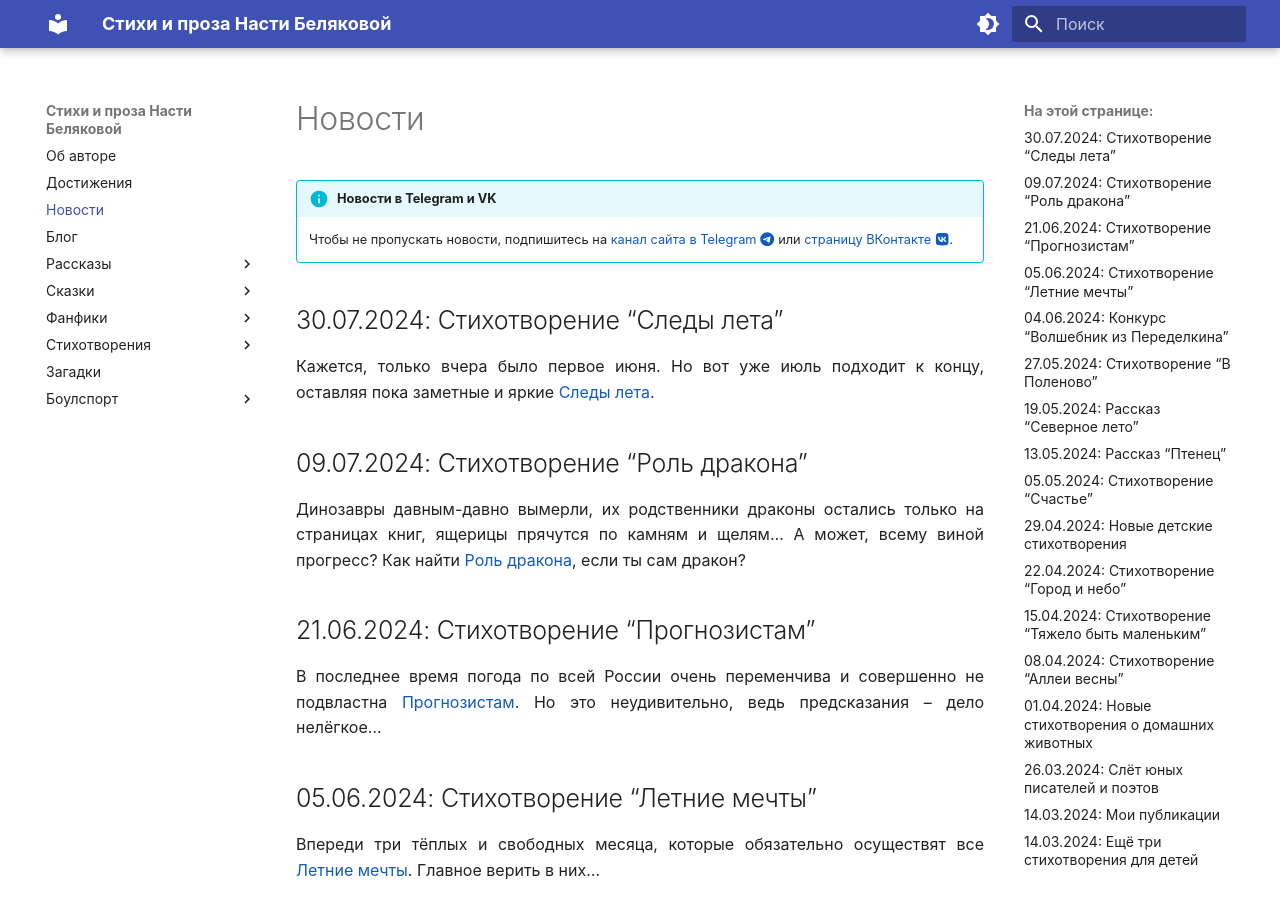
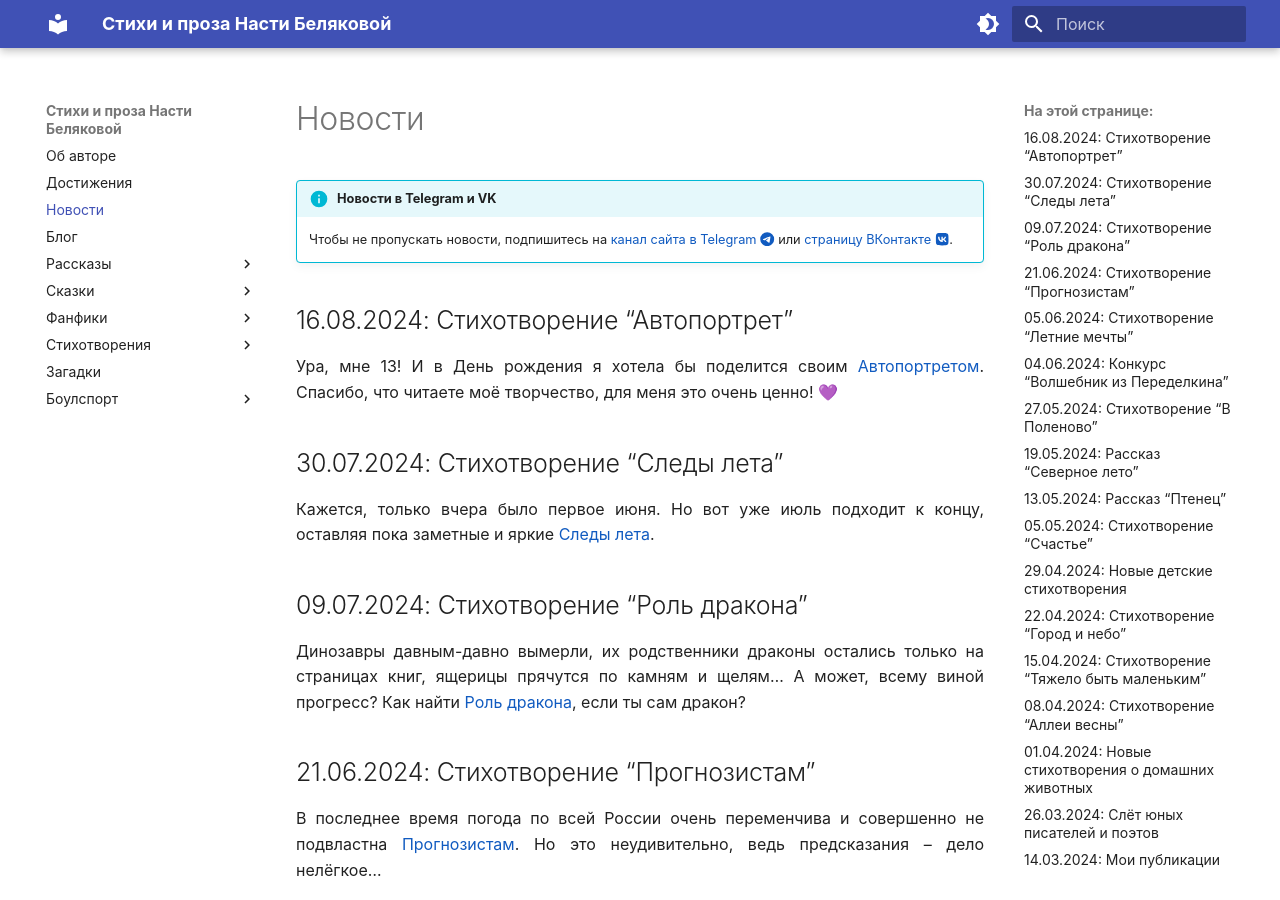
Before and after one commit to lib-beliakova/lib-beliakova.github.io, an MkDocs documentation site: the page built from docs/news.md, in a window 1280 px wide and 900 px high. Built offline with MkDocs 1.6.1 and Material for MkDocs 9.7.7, drawn with Linux system fonts in a browser that asks for light colours.

Commit message:
Self-portrait

```diff
--- a/docs/news.md
+++ b/docs/news.md
@@ -2,6 +2,10 @@
 
 !!! info "Новости в Telegram и VK"
     Чтобы не пропускать новости, подпишитесь на [канал сайта в Telegram :fontawesome-brands-telegram:](https://t.me/lib_beliakova) или [страницу ВКонтакте :fontawesome-brands-vk:](https://vk.com/lib_beliakova).
+
+## 16.08.2024: Стихотворение "Автопортрет"
+
+Ура, мне 13! И в День рождения я хотела бы поделится своим [Автопортретом](poems/self-portrait.md). Спасибо, что читаете моё творчество, для меня это очень ценно! 💜
 
 ## 30.07.2024: Стихотворение "Следы лета"
 
--- a/docs/poems/index.md
+++ b/docs/poems/index.md
@@ -76,6 +76,7 @@
 
     ---
 
+    * [Автопортрет](self-portrait.md)
     * [Линии чернил](ink-lines.md)
     * [У поэта так бывает...](poets.md)
     * [Берег поэзии](coast-of-poetry.md)
--- a/mkdocs.yml
+++ b/mkdocs.yml
@@ -98,6 +98,7 @@ nav:
       - poems/old-palace.md
       - poems/green-stick-legend.md
     - О вдохновении:
+      - poems/self-portrait.md
       - poems/ink-lines.md
       - poems/poets.md
       - poems/coast-of-poetry.md
```
Also changed, not shown: docs/poems/self-portrait.md (added, +28 -0 lines), docs/images/self-portrait.jpg (added).
